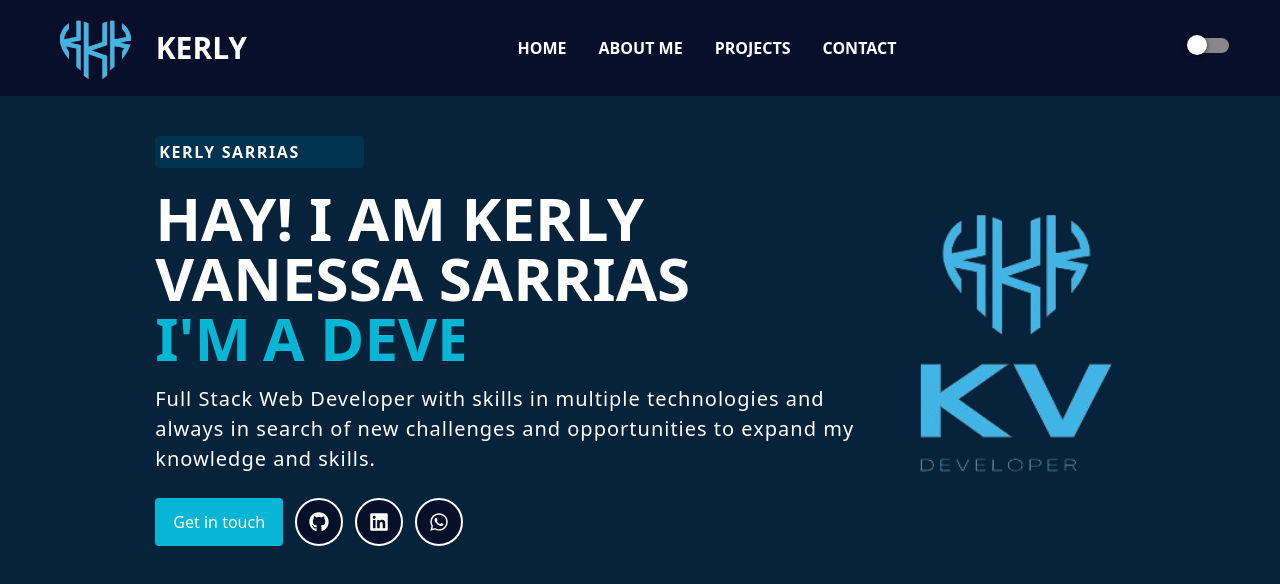
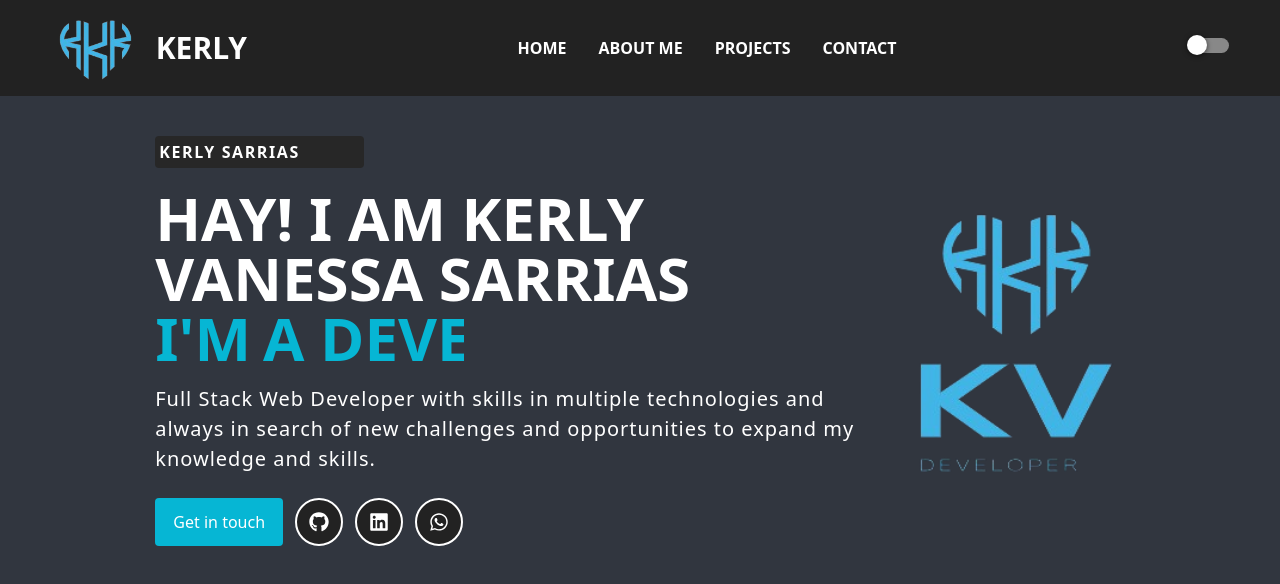
Before and after one commit to KerlyVanesaSarrias/portfolio, a React (Vite) app: page / in a window 1280 px wide. Shown: the top 584 px of the page. Built offline with nearby package versions, Linux system fonts and the light colour scheme.

Commit message:
change bg, add links contact, change some styles

```diff
--- a/index.html
+++ b/index.html
@@ -4,6 +4,7 @@
     <meta charset="UTF-8" />
     <link rel="icon" type="" href="/src/assets/logo1.png" />
     <meta name="Kerly Vanessa Sarrias" content="width=device-width, initial-scale=2.0" />
+    <meta name="viewport" content="width=device-width, initial-scale=1.0">
     <title>Kerly Vanessa</title>
   </head>
   <body>
--- a/package.json
+++ b/package.json
@@ -14,11 +14,13 @@
     "axios": "^1.6.8",
     "boxicons": "^2.1.4",
     "classnames": "^2.5.1",
+    "install": "^0.13.0",
+    "npm": "^10.8.1",
     "prop-types": "^15.8.1",
     "react": "^18.2.0",
     "react-dom": "^18.2.0",
     "react-icons": "^5.1.0",
-    "react-router-dom": "^6.22.3",
+    "react-router-dom": "^6.24.1",
     "react-switch": "^7.0.0"
   },
   "devDependencies": {
--- a/src/App.jsx
+++ b/src/App.jsx
@@ -5,7 +5,7 @@ import { AppRouter } from './routes'
 function App() {
 
   return (
-    <div className='h-full dark:bg-[#07233B] bg-[#eeee]'>
+    <div className='h-full dark:bg-[#31363F] bg-[#eeee]'>
       <AppRouter />
     </div>
   )
--- a/src/components/Button/Button.jsx
+++ b/src/components/Button/Button.jsx
@@ -4,7 +4,7 @@ import React from 'react'
 const Button = ({ color, size, children, onClick, isOnlyIcon = false, className }) => {
     const buttonClasses = classNames( {
         'bg-cyan-500 text-white rounded hover:bg-blue-500': color === 'primary',
-        'bg-[#070F2B]  text-white hover:bg-blue-400': color === 'secondary',
+        'bg-[#222]  text-white hover:bg-blue-400': color === 'secondary',
         'w-32 h-12 px-4 py-2': size === 'small',
         'w-48 h-12 px-4 py-2': size === 'medium',
         '!rounded-full h-12 w-12 text-xl flex justify-center items-center border-2 border-white': isOnlyIcon
--- a/src/components/Header/Header.jsx
+++ b/src/components/Header/Header.jsx
@@ -12,6 +12,7 @@ const Header = () => {
 
   const [selectedItem, setSelectedItem] = useState()
   const navigate = useNavigate();
+
   const handleChangePage = (routePath) => {
     console.log('routePath', routePath)
     navigate(routePath);
@@ -23,14 +24,16 @@ const Header = () => {
     setIsOpen(!isOpen);
   };
 
-
+  const closeMenu = () => {
+    setIsOpen(false);
+  }
 
   return (
     <>
-    <div className=' w-full py-2 px-8 flex justify-between items-center dark:bg-[#070F2B] bg-[#31363F]'>
+    <div className=' w-full py-2 px-8 flex justify-between items-center dark:bg-[#222] bg-[#31363F]'>
       <ul className='flex items-center'>
         <li><img className='h-20 w-15 mr-2' src={LogoTwo} alt="" /></li>
-        <li><a className='text-3xl text-white space-x-10 font-bold '> KERLY</a></li>
+        <li><a className='md:text-3xl text-xl text-white space-x-10 font-bold '> KERLY</a></li>
       </ul>
 
       <nav className='font-bold text-white cursor-pointer hidden md:flex space-x-8  ml-auto mr-5 '>
@@ -52,10 +55,10 @@ const Header = () => {
         {isOpen && (
           <div className='w-1/2 left-0 h-screen fixed top-0 z-10'>
           <div className="md:hidden bg-gray-700 flex flex-col h-full  text-white w-full ml-auto  p-4 gap-4">
-            <NavItems text={'HOME'} onClick={() => handleChangePage(HOME_PATH)} isActive={selectedItem===HOME_PATH}/>
-            <NavItems text={'ABOUT ME'} onClick={() => handleChangePage(ABOUTME_PATH)} isActive={selectedItem===ABOUTME_PATH}/>
-            <NavItems text={'PROJECTS'} onClick={() => handleChangePage(PROJECTS_PATH)} isActive={selectedItem===PROJECTS_PATH}/>
-            <NavItems text={'CONTACT'} onClick={() => handleChangePage(CONTACT_PATH)} isActive={selectedItem===CONTACT_PATH}/>
+            <NavItems text={'HOME'} onClick={() => {handleChangePage(HOME_PATH); closeMenu()}} isActive={selectedItem===HOME_PATH}/>
+            <NavItems text={'ABOUT ME'} onClick={() => {handleChangePage(ABOUTME_PATH); closeMenu()}} isActive={selectedItem===ABOUTME_PATH}/>
+            <NavItems text={'PROJECTS'} onClick={() => {handleChangePage(PROJECTS_PATH); closeMenu()}} isActive={selectedItem===PROJECTS_PATH}/>
+            <NavItems text={'CONTACT'} onClick={() => {handleChangePage(CONTACT_PATH); ; closeMenu()}} isActive={selectedItem===CONTACT_PATH}/>
           </div>
         </div>
       )}
--- a/src/layouts/AppLayout.jsx
+++ b/src/layouts/AppLayout.jsx
@@ -4,7 +4,7 @@ import { Header } from '../components'
 
 const AppLayout = () => {
   return (
-    <div className='container-layout dark:bg-[#07233B] bg-[#eeee]'>
+    <div className='container-layout dark:bg-[#31363F] bg-[#eeee]'>
         <Header />
         <Outlet/>
     </div>
--- a/src/pages/HomePage.jsx
+++ b/src/pages/HomePage.jsx
@@ -2,6 +2,8 @@
 import Button from "../components/Button/Button"
 import { FaGithub, FaLinkedin, FaWhatsapp} from "react-icons/fa";
 import LogoImg from '../assets/logo3.png';
+import { Link } from "react-router-dom";
+import { CONTACT_PATH } from "../constants";
 
 const HomePage = () => {
     return (
@@ -17,10 +19,21 @@ const HomePage = () => {
                     Full Stack Web Developer with skills in multiple technologies and always in search of new challenges and opportunities to expand my knowledge and skills.
                 </p>
                 <div className="flex gap-3 mt-6">
-                    <Button color="primary" size="small" isRounded>Get in touch</Button>
-                    <Button isOnlyIcon='icon' color='secondary'  ><FaGithub/></Button>
-                    <Button isOnlyIcon='icon' color='secondary'  ><FaLinkedin/></Button>
+
+                    <Link to={CONTACT_PATH}>
+                        <Button color="primary" size="small" isRounded>Get in touch</Button>
+                    </Link>
+
+                    <a href="https://github.com/KerlyVanesaSarrias" target="_blank">
+                        <Button isOnlyIcon='icon' color='secondary'  ><FaGithub/></Button>
+                    </a>
+
+                    <a href="https://www.linkedin.com/in/kerly-vanessa-7ab012284/" target="_blank">
+                        <Button isOnlyIcon='icon' color='secondary'  ><FaLinkedin/></Button>
+                    </a>
+                    <a href="https://wa.me/+573143046748?text=Tu%20Mensaje%20De%20Texto" target="_blank">
                     <Button isOnlyIcon='icon' color='secondary'  ><FaWhatsapp/></Button>
+                    </a>
                 </div>
             </div>
             <div>
--- a/src/pages/Styles/index.css
+++ b/src/pages/Styles/index.css
@@ -1,5 +1,5 @@
 .brand {
-    @apply dark:bg-[#00334E]  bg-gray-700 uppercase text-white  p-1 rounded tracking-widest pr-16 inline-block mb-5 font-semibold;
+    @apply dark:bg-[#272727]  bg-gray-700 uppercase text-white  p-1 rounded tracking-widest pr-16 inline-block mb-5 font-semibold;
 }
 
 .year-label {
```
Also changed, not shown: 2 other files (tests, documents, lock files or other folders).
